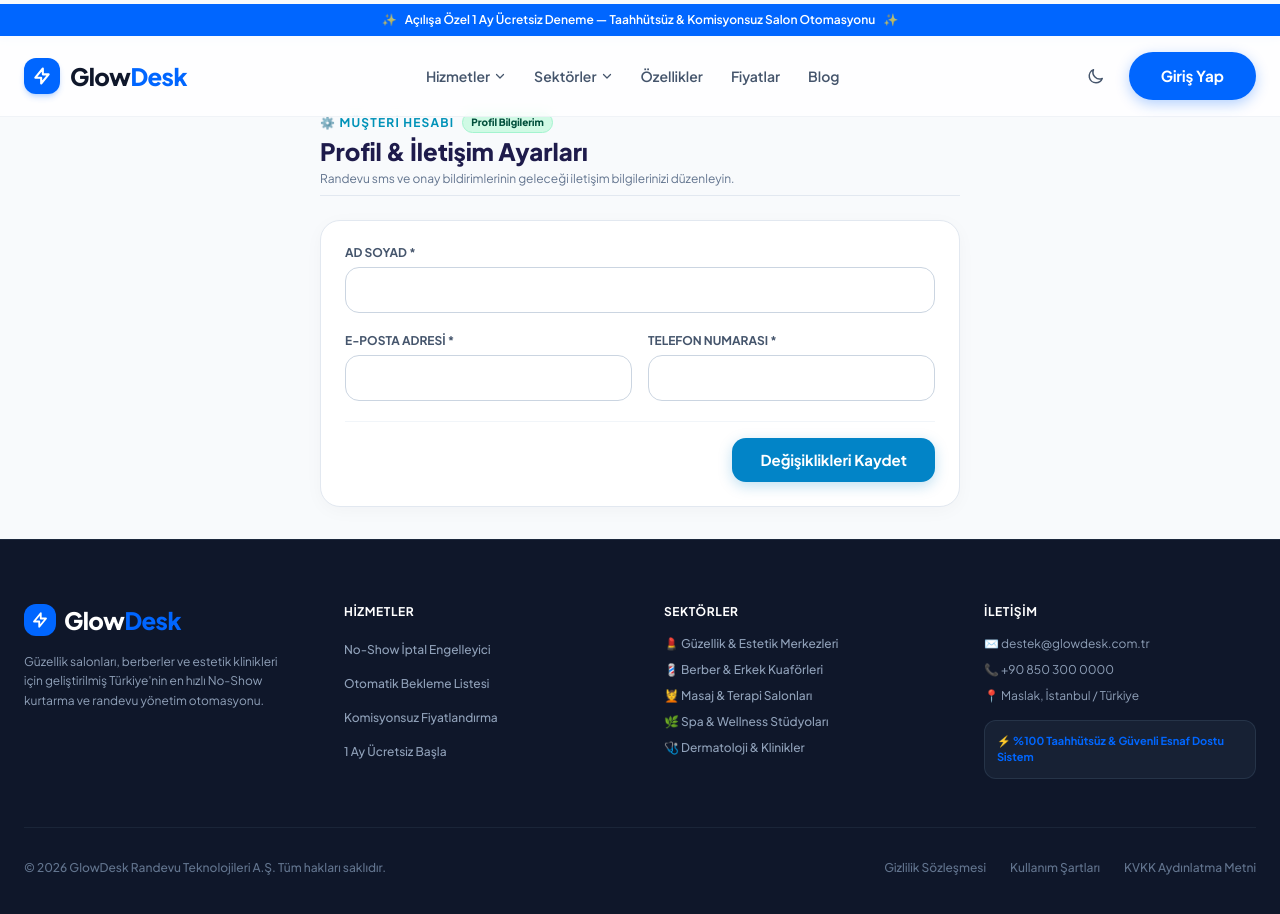
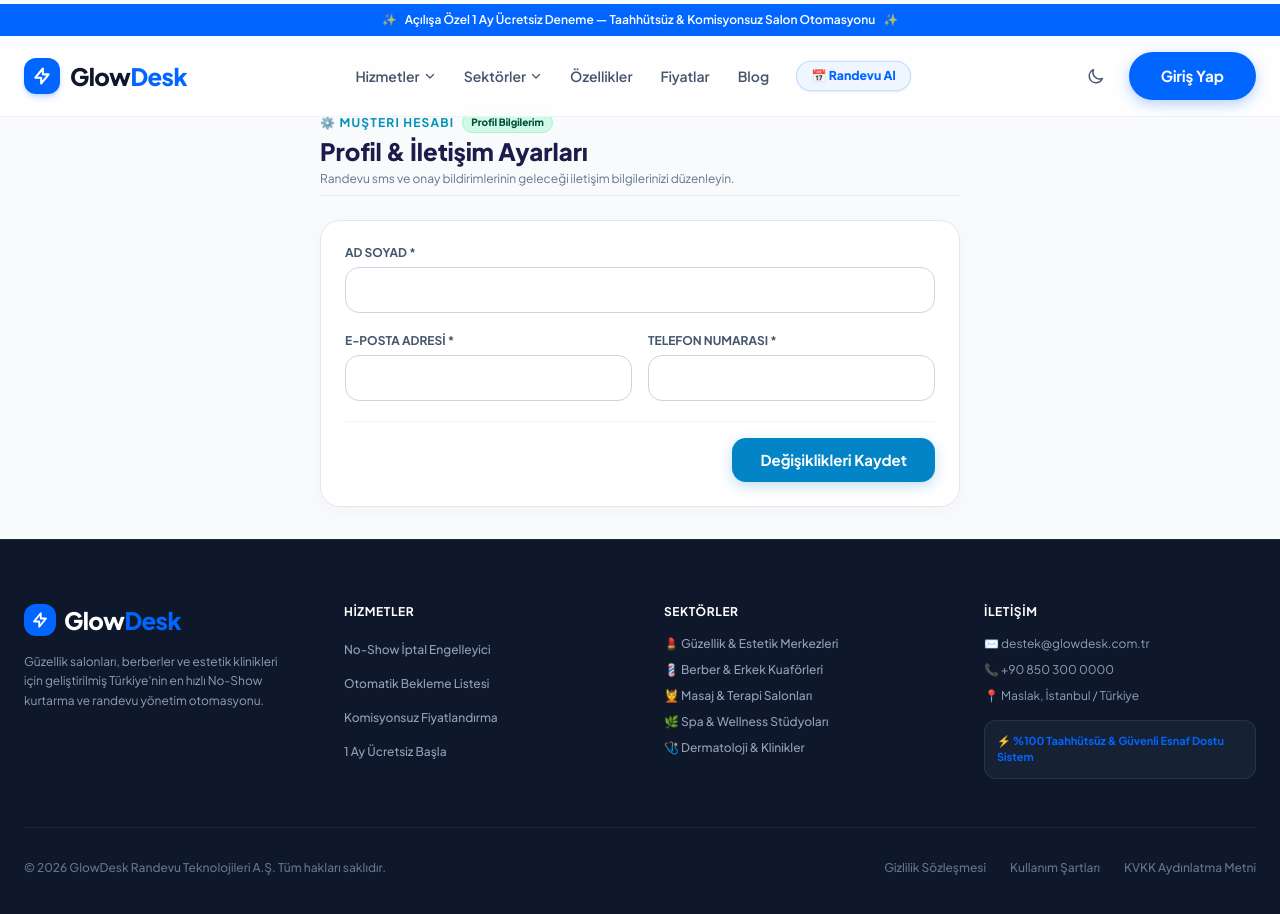
Before and after one commit to electrichunter/GlowDesk, a Next.js app in the folder frontend/: page /profile in a window 1280 px wide. Shown: the top 914 px of the page. Built offline with nearby package versions, Linux system fonts and the light colour scheme.

Commit message:
feat(navbar): add prominent 'Randevu Al' button to desktop and mobile navigation menus

```diff
--- a/frontend/components/layout/Navbar.tsx
+++ b/frontend/components/layout/Navbar.tsx
@@ -274,6 +274,13 @@
             >
               Blog
             </Link>
+
+            <Link
+              href="/book/demo-salon"
+              className="px-3.5 py-1.5 rounded-full bg-blue-50 text-[#0066FF] border border-blue-200 hover:bg-[#0066FF] hover:text-white font-extrabold text-xs transition-all shadow-xs flex items-center gap-1.5 scale-102"
+            >
+              <span>📅 Randevu Al</span>
+            </Link>
           </div>
 
           {/* Right Controls */}
@@ -432,6 +439,14 @@
                 <span>📝 Blog &amp; Rehberler</span>
                 <span className="text-slate-400">→</span>
               </Link>
+              <Link
+                href="/book/demo-salon"
+                onClick={() => setMenuOpen(false)}
+                className="flex items-center justify-between p-3 rounded-2xl bg-blue-50/80 border border-blue-200 text-sm font-extrabold text-[#0066FF] active:scale-[0.99] transition-all"
+              >
+                <span>📅 Online Randevu Al</span>
+                <span>→</span>
+              </Link>
             </div>
 
             {/* Mobil Eylem Butonları */}
```
